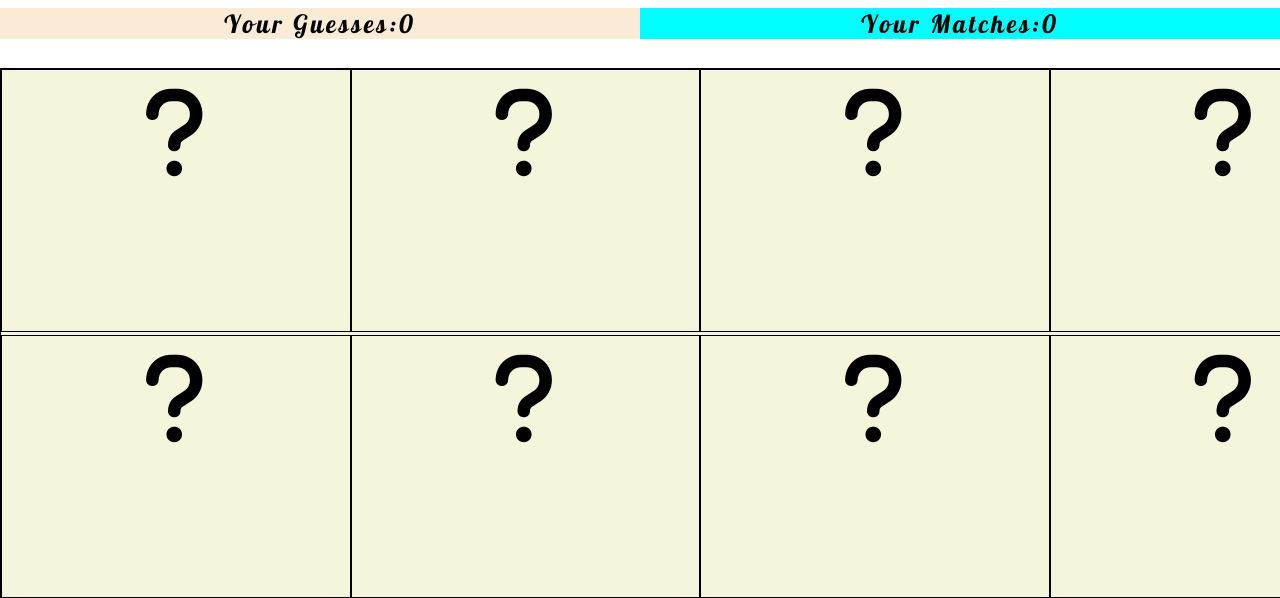
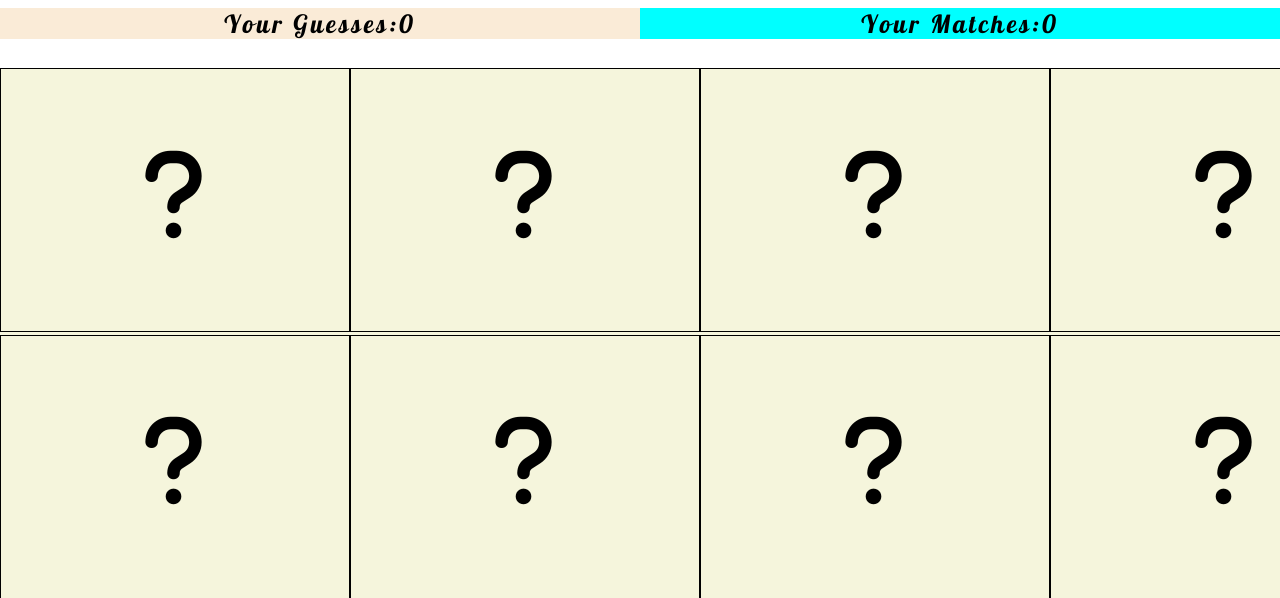
Before and after one commit to DanB1998/CardMatchingGame, a plain HTML site: page index.html in a window 1280 px wide. Shown: the part 132-730 px from the top of the page. Drawn offline with Linux system fonts and the light colour scheme.

Commit message:
card back styled

```diff
--- a/assets/css/style.css
+++ b/assets/css/style.css
@@ -44,7 +44,6 @@ body {
     margin-top: 80px;
     display: flex;
     flex-wrap: wrap;
-    border: solid 1px black;
 }
 
 /* Card Styling */
@@ -59,4 +58,5 @@ body {
 .card-back {
     font-size: 100px;
     text-align: center;
+    margin-top: 18%;
 }
```
